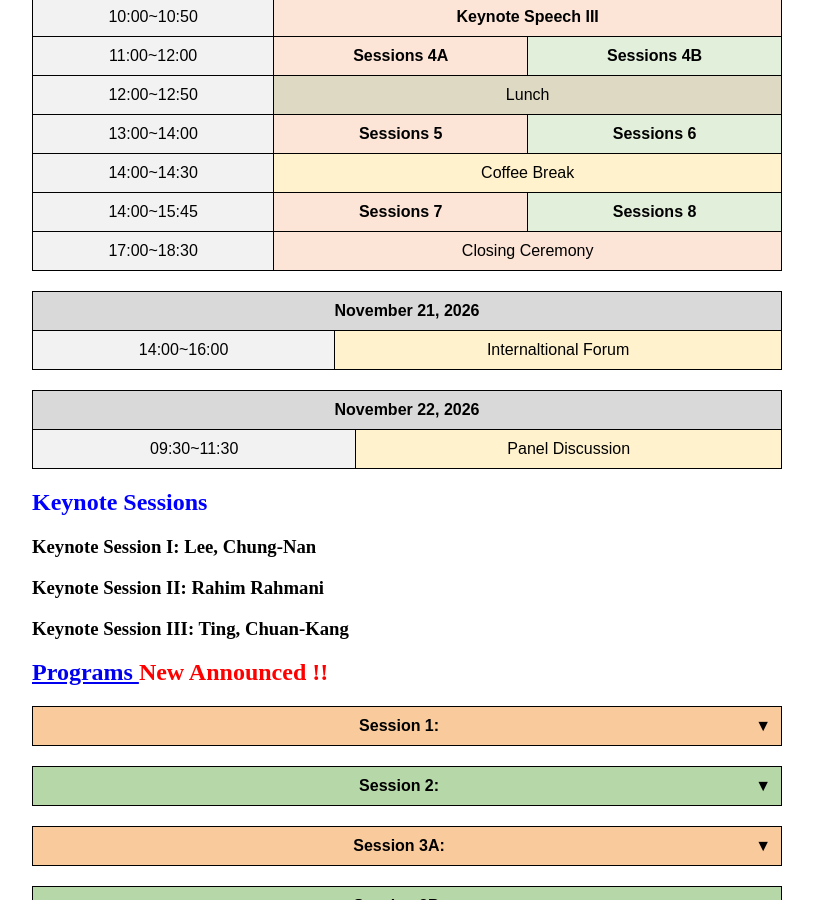
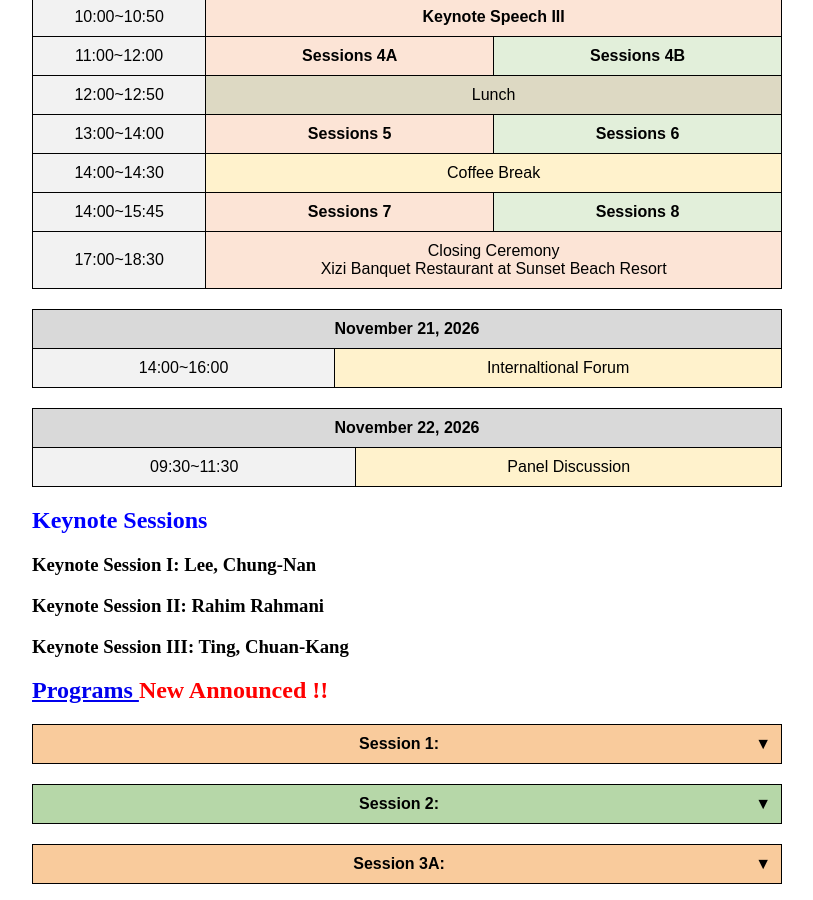
Before and after one commit to icea-conf/2026, a Jekyll site: the page built from program/index.html, in a window 1280 px wide and 900 px high, scrolled down 922 px. Shown: the whole window, without its empty margins (233-1046 px from the left). Built offline with Jekyll 4.4.1, drawn with Linux system fonts in a browser that asks for light colours.

Commit message:
Update index.html

```diff
--- a/program/index.html
+++ b/program/index.html
@@ -291,7 +291,7 @@ title: ICEA 2026
         </tr>
         <tr>
           <td class="time">17:00~18:30</td>
-          <td class="event-eneos">Closing Ceremony<br /></td>
+          <td class="event-eneos">Closing Ceremony <br />Xizi Banquet Restaurant at Sunset Beach Resort</td>
         </tr>
       </table>
 
```
